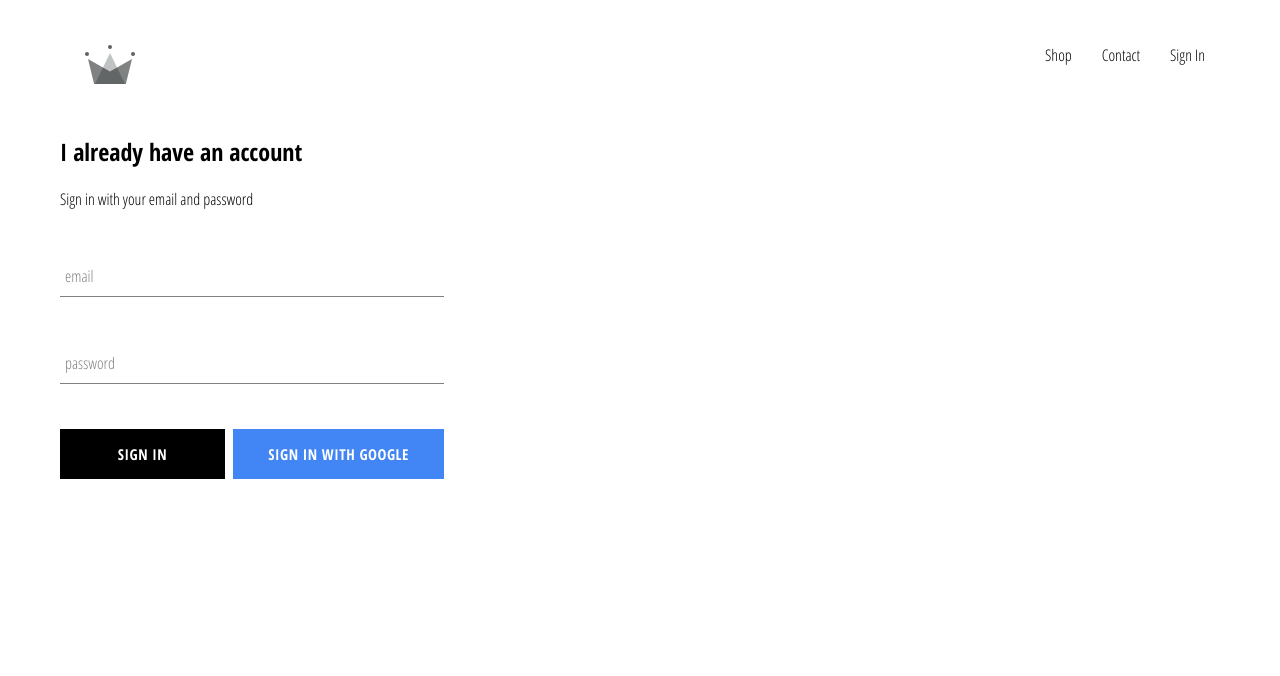
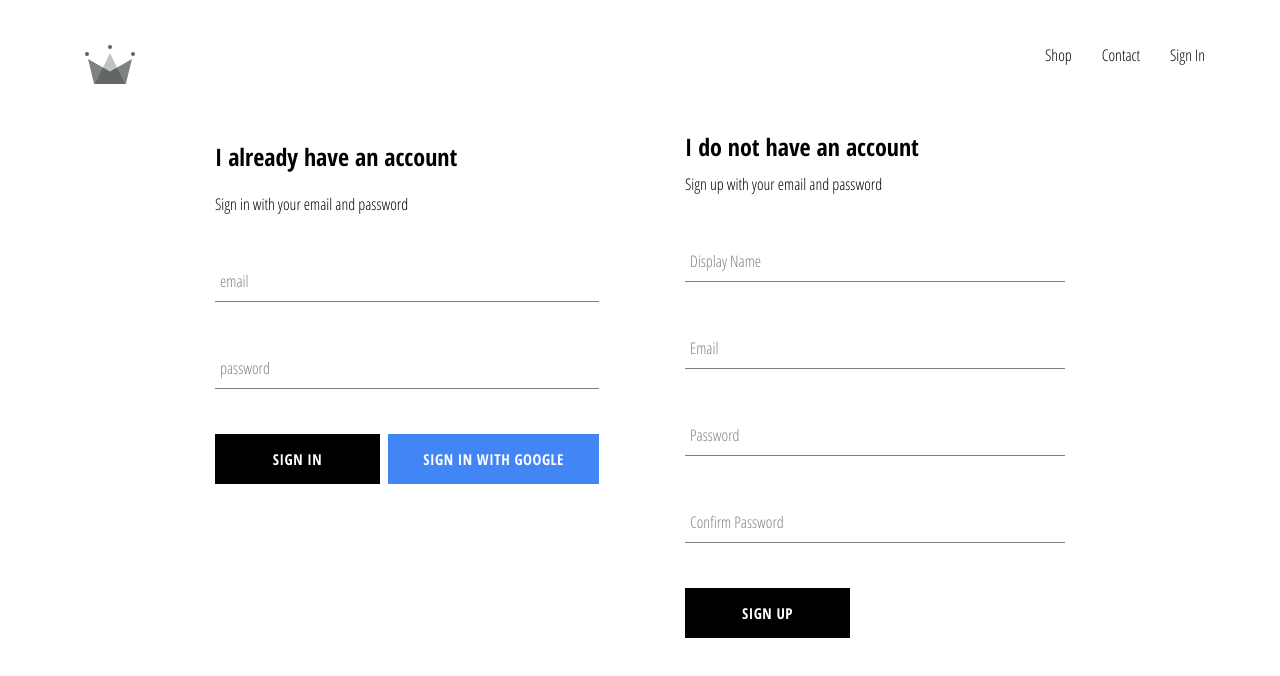
Before and after one commit to bjones256/crown-clothing, a React (Create React App) app: page /signin in a window 1280 px wide. Shown: the top 676 px of the page. Built offline with nearby package versions, Linux system fonts and the light colour scheme; no server answers.

Commit message:
implement firebase utils, included ability to authenticatred users into firestore db

```diff
--- a/src/App.js
+++ b/src/App.js
@@ -6,7 +6,7 @@
 import HomePage from './Pages/Homepage/homepage.component'
 import ShopPage from './Pages/Shop/shop.component'
 import SignInAndUp from './Components/SignInAndUp/sign-in-and-up.component'
-import { auth } from './firebase/firebase.utils'
+import { auth, createUserProfileDocument } from './firebase/firebase.utils'
 
 class App extends React.Component{
   constructor(){
@@ -18,10 +18,23 @@
 unsubscribeFromAuth = null;
 
   componentDidMount(){
-this.unsubscribeFromAuth = auth.onAuthStateChanged( user => {
+this.unsubscribeFromAuth = auth.onAuthStateChanged( async userAuth => {
+
+  if(userAuth){
+    const userRef = await createUserProfileDocument(userAuth);
+
+    userRef.onSnapshot( snapshot => {
       this.setState({
-        currentUser:user
-      })
+        currentUser: {
+          id: snapshot.id,
+          ...snapshot.data()
+        }
+      });
+      console.log(this.state)
+    })
+  }
+  this.setState({currentUser:userAuth})
+
     })
   }
 
--- a/src/Components/SignInAndUp/sign-in-and-up.component.jsx
+++ b/src/Components/SignInAndUp/sign-in-and-up.component.jsx
@@ -1,10 +1,14 @@
 import React from 'react'
+
 import SignIn from '../SignIn/sign-in.component'
+import SignUp from '../SignUp/sign-up.component'
+
 import './sign-in-and-up.styles.scss'
 
 const SignInAndUp = () => (
     <div className='sign-in-and-sign-up'>
         <SignIn/>
+        <SignUp/>
     </div>
 )
 
--- a/src/Components/SignInAndUp/sign-in-and-up.styles.scss
+++ b/src/Components/SignInAndUp/sign-in-and-up.styles.scss
@@ -0,0 +1,6 @@
+.sign-in-and-sign-up{
+    width: 850px;
+    display: flex;
+    justify-content: space-between;
+    margin: 30px auto;
+}
--- /dev/null
+++ b/src/Components/SignUp/sign-up.component.jsx
@@ -0,0 +1,98 @@
+import React from 'react'
+import FormInput from '../FormInput/form-input.components'
+import CustomButton from '../CustomButton/custom-button.component'
+
+import {auth, createUserProfileDocument} from '../../firebase/firebase.utils'
+
+import './sign-up.styles.scss'
+
+class SignUp extends React.Component{
+    constructor(){
+        super()
+        this.state = {
+            displayName:'',
+            email:'',
+            password:'',
+            confirmPassword:''
+
+        }
+    }
+
+handleSubmit = async event => {
+    event.preventDefault();
+    const {displayName,email,password,confirmPassword} = this.state
+
+    if(password != confirmPassword){
+        alert("passwords don't match")
+        return;
+    }
+    try{
+        const {user} = await auth.createUserWithEmailAndPassword(email,password)
+
+        await createUserProfileDocument(user, {displayName} )
+
+        this.setState({
+            displayName:'',
+            email:'',
+            password:'',
+            confirmPassword:''
+        })
+
+    }catch(error){
+        console.error(error)
+    }
+
+}
+
+handleChange = event => {
+    const {name,value} = event.target
+    this.setState({[name]:value})
+}
+
+    render(){
+        const {displayName,email,password,confirmPassword} = this.state
+        return(
+            <div className='sign-up'>
+            <h2 className='title'> I do not have an account</h2>
+            <span>Sign up with your email and password</span>
+            <form className='sign-up-form' onSubmit={this.handleSubmit}>
+                <FormInput
+                type='text'
+                name='displayName'
+                value={displayName}
+                onChange={this.handleChange}
+                label='Display Name'
+                required
+                />
+                <FormInput
+                type='email'
+                name='email'
+                value={email}
+                onChange={this.handleChange}
+                label='Email'
+                required
+                />
+                <FormInput
+                type='password'
+                name='password'
+                value={password}
+                onChange={this.handleChange}
+                label='Password'
+                required
+                />
+                <FormInput
+                type='password'
+                name='confirmPassword'
+                value={confirmPassword}
+                onChange={this.handleChange}
+                label='Confirm Password'
+                required
+                />
+               <CustomButton type='submit'>Sign Up</CustomButton>
+            </form>
+            </div>
+        )
+    }
+}
+
+export default SignUp;
--- /dev/null
+++ b/src/Components/SignUp/sign-up.styles.scss
@@ -0,0 +1,9 @@
+.sign-up {
+  display: flex;
+  flex-direction: column;
+  width: 380px;
+
+  .title {
+    margin: 10px 0;
+  }
+}
--- a/src/firebase/firebase.utils.js
+++ b/src/firebase/firebase.utils.js
@@ -12,6 +12,32 @@
     appId: "1:750527772710:web:038ea94007d7a713164ee7"
   }
 
+  export const createUserProfileDocument = async ( userAuth, additionalData) => {
+    if(!userAuth) return;
+
+    const userRef = firestore.doc(`users/${userAuth.uid}`)
+
+    const snapShot = await userRef.get()
+
+    if(!snapShot.exists){
+      const { displayName, email} = userAuth;
+      const createdAt = new Date();
+
+      try{
+        await userRef.set({
+          displayName,
+          email,
+          createdAt,
+          ...additionalData
+        })
+      }catch(error){
+        console.log('error creating user:   ', error)
+      }
+    }
+
+    return userRef;
+  }
+
   firebase.initializeApp(config)
 
   export const auth = firebase.auth();
```
Also changed, not shown: 1 other file (tests, documents, lock files or other folders).
